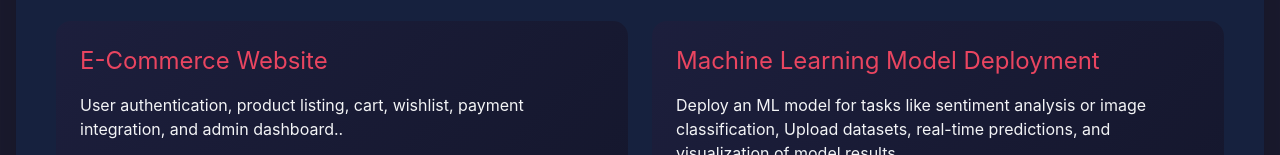
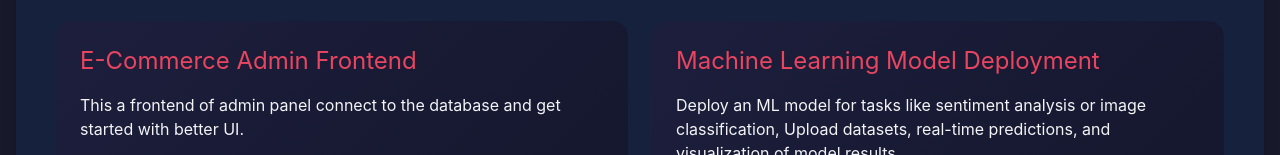
Before and after one commit to KaranJung/Karan-portfolio, a plain HTML site: page index.html in a window 1280 px wide. Shown: the part 2193-2348 px from the top of the page. Drawn offline with nearby package versions, Linux system fonts and the light colour scheme; animation ran at ten frames a second.

Commit message:
Update index.html

```diff
--- a/index.html
+++ b/index.html
@@ -307,13 +307,13 @@
                 </div>
 
                 <div class="project-card p-4 md:p-6">
-                    <h3 class="text-xl md:text-2xl mb-4 text-[#e94560]">E-Commerce Website</h3>
-                    <p class="mb-4">User authentication, product listing, cart, wishlist, payment integration, and admin dashboard..</p>
+                    <h3 class="text-xl md:text-2xl mb-4 text-[#e94560]">E-Commerce Admin Frontend</h3>
+                    <p class="mb-4">This a frontend of admin panel connect to the database and get started with better UI.</p>
                     <div class="flex justify-between">
                         <a href="#" class="bg-[#0f3460] px-4 py-2 rounded hover:bg-[#e94560] transition">
                             View Details
                         </a>
-                        <a href="#" class="text-[#e94560] hover:text-[#0f3460]">
+                        <a href="https://github.com/KaranJung/Admin-frontend.git" class="text-[#e94560] hover:text-[#0f3460]">
                             <i class="fab fa-github text-xl md:text-2xl"></i>
                         </a>
                     </div>
```
